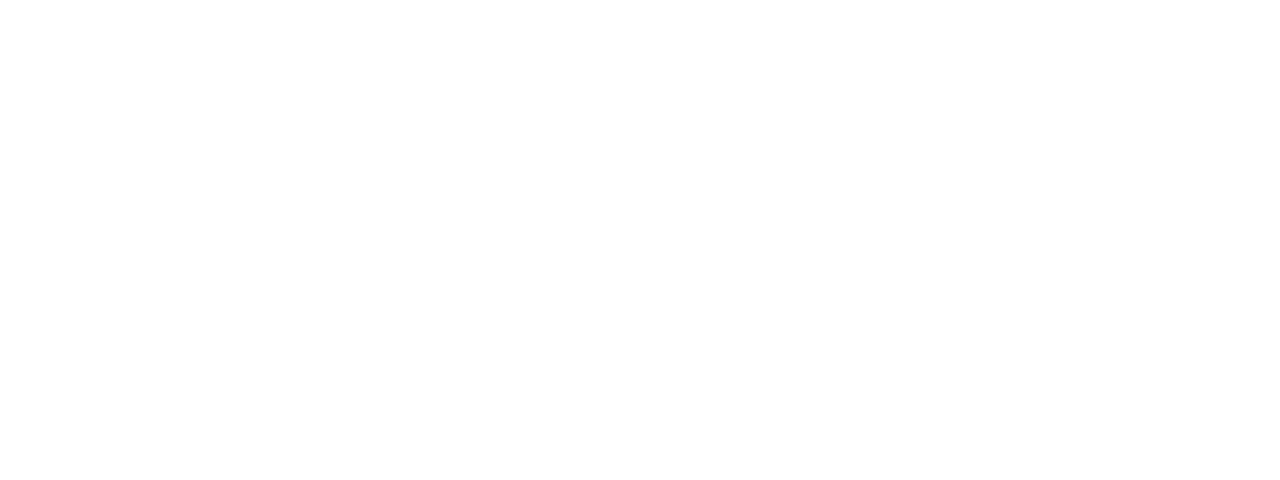
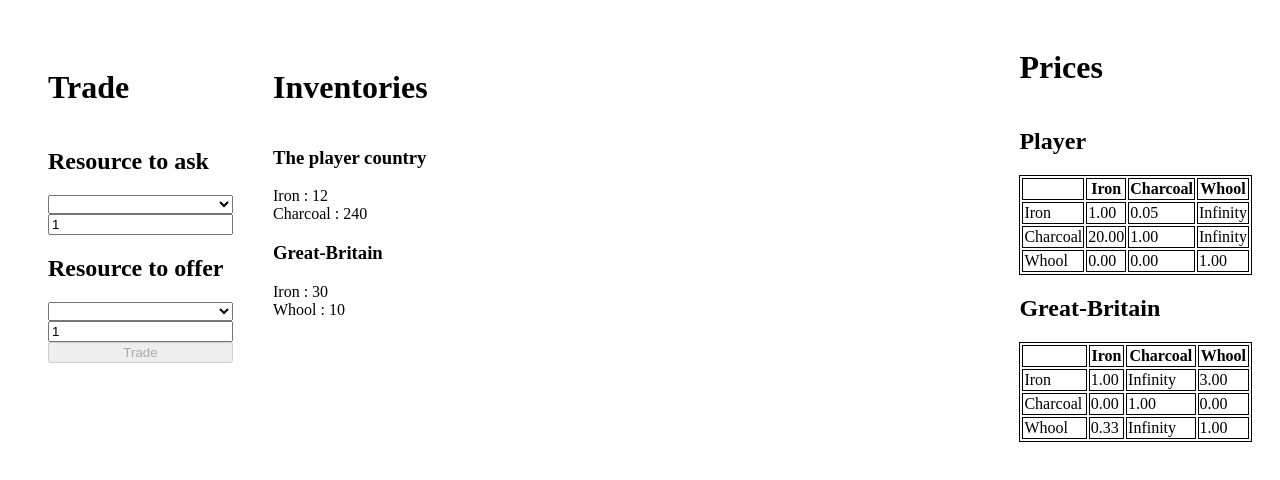
Before and after one commit to lehmstedt/trade-wars, a Vue app: page / in a window 1280 px wide. Shown: the top 480 px of the page. Built offline with nearby package versions, Linux system fonts and the light colour scheme.

Commit message:
Prevented from passing full game to countryResourcePrice component

```diff
--- a/src/App.vue
+++ b/src/App.vue
@@ -13,8 +13,14 @@ let iteration = ref(0)
 let resources: Resource[] = []
 let countries: Country[] = []
 let game: Game
+let playerPrices: Map<string, Map<string, number>>
+let otherCountryPrices: Map<string, Map<string, number>>
 
-const updateGame = () => {
+const gameReady = ref(false)
+
+const updateGame = async() => {
+  playerPrices = await game.listResourcePrices(countries[0].id)
+  otherCountryPrices = await game.listResourcePrices(countries[1].id)
   iteration.value = iteration.value + 1
 }
 
@@ -23,12 +29,14 @@ onMounted(async() => {
   game = await gameFactory.buildInMemoryGame()
   resources = await game.listResources()
   countries = await game.listCountries()
+  await updateGame()
+  gameReady.value = true
 })
 
 </script>
 
 <template>
-  <div class="row" v-if="countries.length > 0 && resources.length > 0">
+  <div class="row" v-if="gameReady">
     <div class="column">
       <Trade :player-country="countries[0]" :other-country="countries[1]" @trade-made="updateGame" :resources="resources"></Trade>
     </div>
@@ -37,12 +45,12 @@ onMounted(async() => {
       <h1>Prices</h1>
       <h2>Player</h2>
       <Suspense>
-        <CountryResourcePrices :country-id="countries[0].id" :game="game" :resources="resources" :key="iteration">
+        <CountryResourcePrices :country-id="countries[0].id" :prices="playerPrices" :resources="resources" :key="iteration">
         </CountryResourcePrices>
       </Suspense>
       <h2>Great-Britain</h2>
       <Suspense>
-        <CountryResourcePrices :country-id="countries[1].id" :game="game" :resources="resources" :key="iteration">
+        <CountryResourcePrices :country-id="countries[1].id" :prices="otherCountryPrices" :resources="resources" :key="iteration">
         </CountryResourcePrices>
       </Suspense>
     </div>
--- a/src/app/country/CountryResourcePrice.vue
+++ b/src/app/country/CountryResourcePrice.vue
@@ -1,16 +1,13 @@
 <script setup lang="ts">
-import type { Game } from '@/domain/application/Game';
 import { CountryId } from '@/domain/entities/Country';
 import type { Resource } from '@/domain/entities/Resource';
 
 interface Props {
-    game: Game,
     resources: Resource[],
-    countryId: CountryId
+    countryId: CountryId,
+    prices: Map<string, Map<string, number>>
 }
-const props = defineProps<Props>()
-
-const prices = await props.game.listResourcePrices(props.countryId)
+defineProps<Props>()
 
 </script>
 <template>
```
